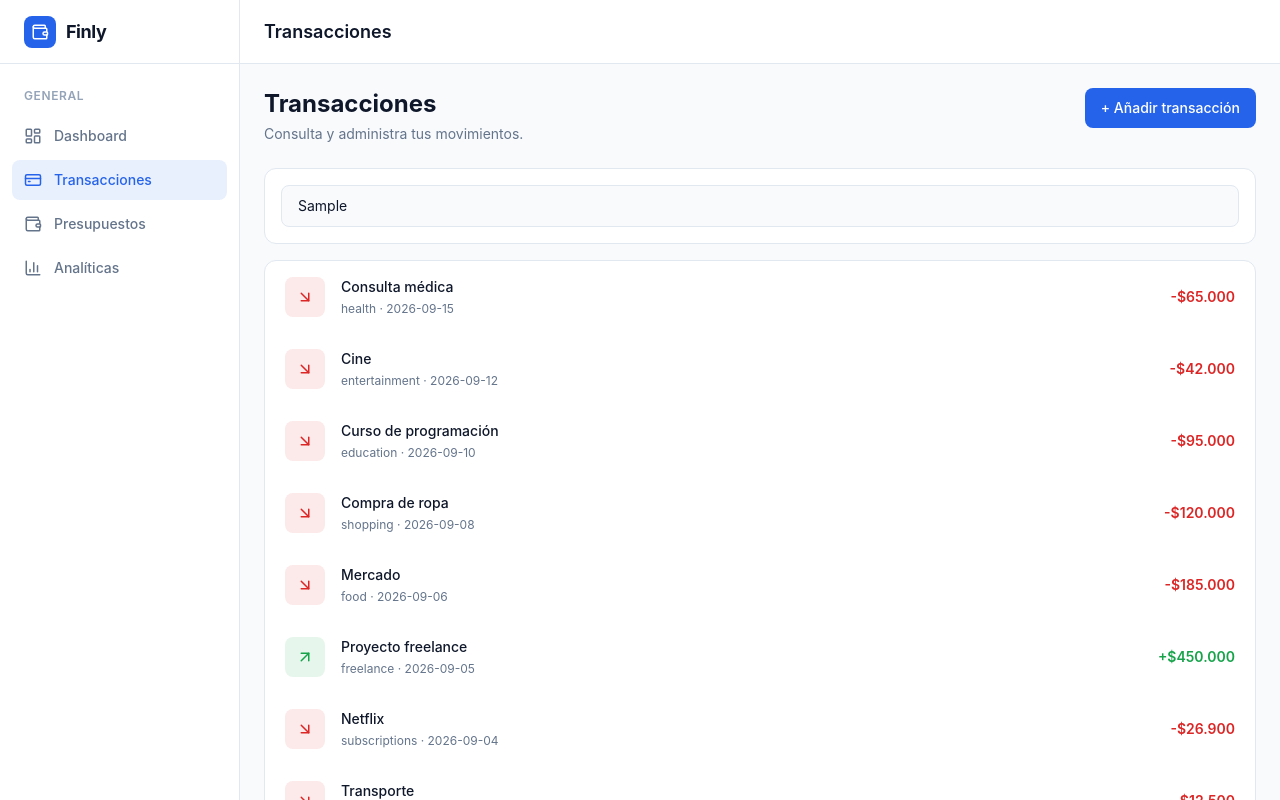
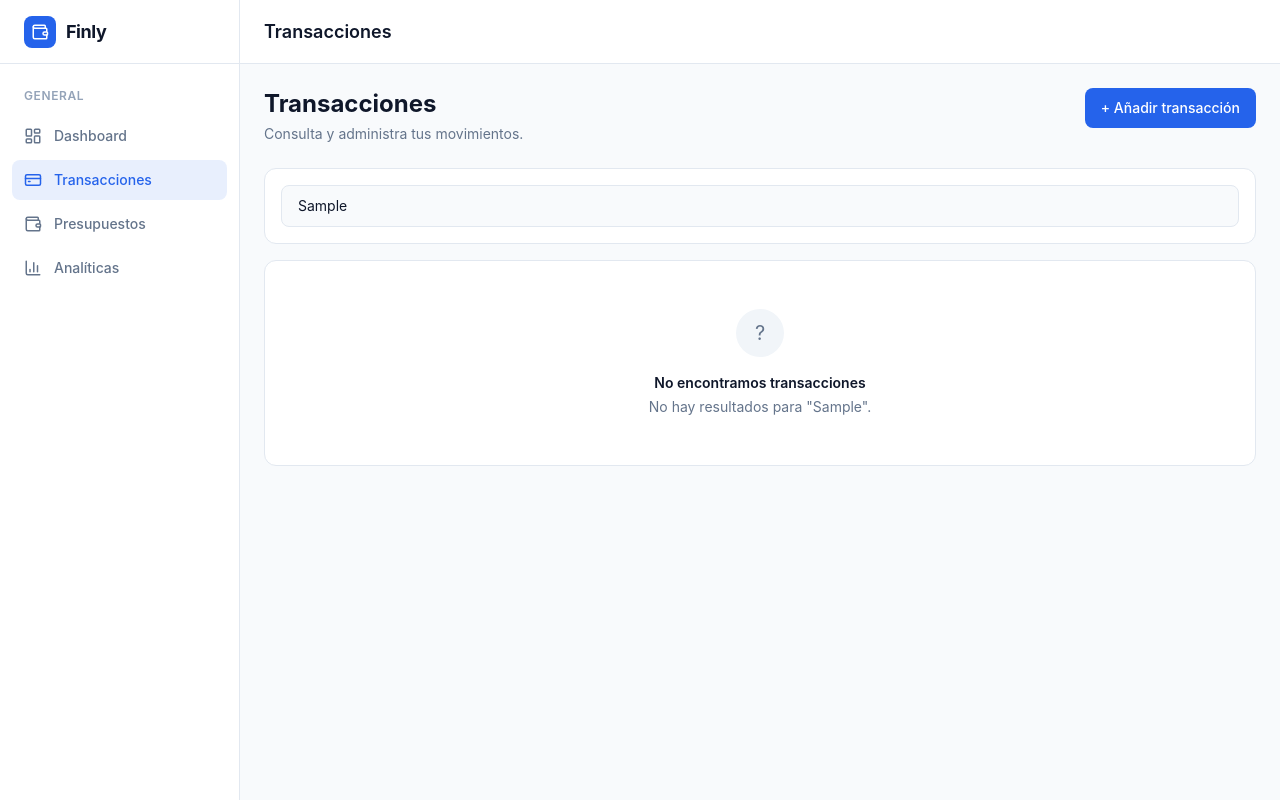
Before and after one commit to juanfeoru/finly, a React (Vite) app: page /transactions in a window 1280 px wide. Both pictures are taken after typing "Sample" into the empty fields and a click on the button "+ Añadir transacción". Shown: the top 800 px of the page. Built offline with nearby package versions, Linux system fonts and the light colour scheme.

Commit message:
feat: add transaction search and empty state

```diff
--- /dev/null
+++ b/src/components/transactions/TransactionEmpty.tsx
@@ -0,0 +1,25 @@
+interface TransactionEmptyProps {
+  search: string;
+}
+
+export default function TransactionEmpty({ search }: TransactionEmptyProps) {
+  const hasSearch = search.trim().length > 0;
+
+  return (
+    <div className="flex flex-col items-center justify-center px-6 py-12 text-center">
+      <div className="mb-4 flex size-12 items-center justify-center rounded-full bg-surface-hover text-secondary">
+        <span className="text-xl">?</span>
+      </div>
+
+      <h3 className="text-sm font-semibold text-primary-text">
+        {hasSearch ? "No encontramos transacciones" : "No tienes transacciones"}
+      </h3>
+
+      <p className="mt-1 max-w-sm text-sm text-secondary">
+        {hasSearch
+          ? `No hay resultados para "${search.trim()}".`
+          : "Aquí aparecerán tus movimientos cuando agregues una transacción."}
+      </p>
+    </div>
+  );
+}
--- a/src/pages/Transactions.tsx
+++ b/src/pages/Transactions.tsx
@@ -1,6 +1,8 @@
 import { useOutletContext } from "react-router";
 import type { Transaction } from "../types/transaction";
 import { ArrowDownRight, ArrowUpRight } from "lucide-react";
+import { useState } from "react";
+import TransactionEmpty from "../components/transactions/TransactionEmpty";
 
 interface AppLayoutContext {
   transactions: Transaction[];
@@ -9,7 +11,16 @@ interface AppLayoutContext {
 export default function Transactions() {
   const { transactions } = useOutletContext<AppLayoutContext>();
 
-  const sortedTransactions = [...transactions].sort(
+  const [search, setSearch] = useState("");
+
+  const filteredTransactions = transactions.filter((transaction) =>
+    transaction.description
+      .trim()
+      .toLowerCase()
+      .includes(search.trim().toLowerCase()),
+  );
+
+  const sortedTransactions = [...filteredTransactions].sort(
     (a, b) => new Date(b.date).getTime() - new Date(a.date).getTime(),
   );
 
@@ -38,6 +49,8 @@ export default function Transactions() {
         <div className="relative">
           <input
             type="text"
+            value={search}
+            onChange={(e) => setSearch(e.target.value)}
             placeholder="Buscar transacciones..."
             className="w-full rounded-lg border border-border bg-background px-4 py-2.5 text-sm text-primary-text outline-none placeholder:text-muted focus:border-primary"
           />
@@ -45,7 +58,10 @@ export default function Transactions() {
       </div>
 
       <div className="overflow-hidden rounded-xl border border-border bg-surface">
-        {sortedTransactions.map((transaction) => {
+        {sortedTransactions.length === 0 ? (
+          <TransactionEmpty search={search} />
+        ) : (
+          sortedTransactions.map((transaction) => {
             const isIncome = transaction.type === "income";
             const Icon = isIncome ? ArrowUpRight : ArrowDownRight;
             return (
@@ -74,7 +90,8 @@ export default function Transactions() {
                 </p>
               </div>
             );
-        })}
+          })
+        )}
       </div>
     </div>
   );
```
Lines whose indentation alone changed are shown as unchanged.
